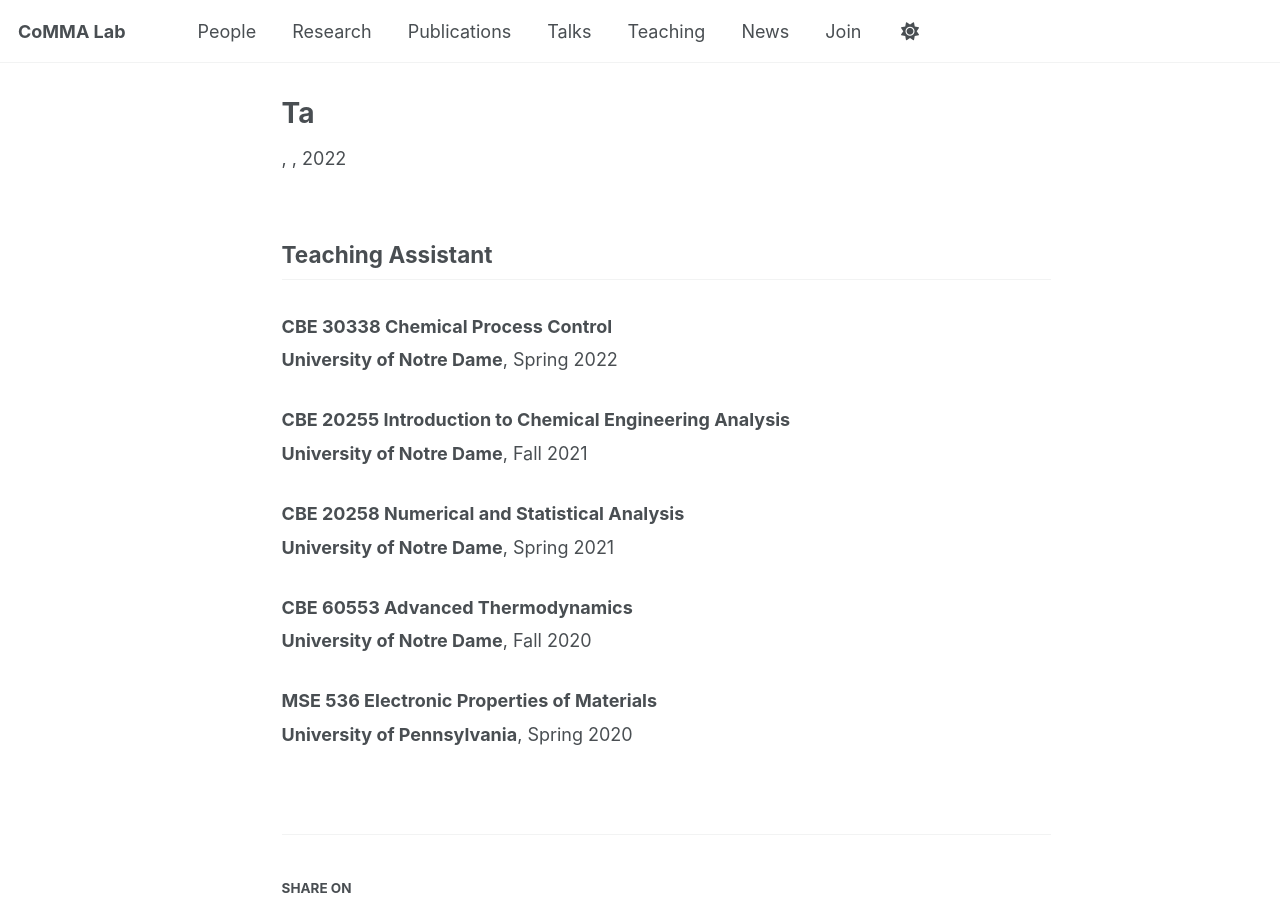
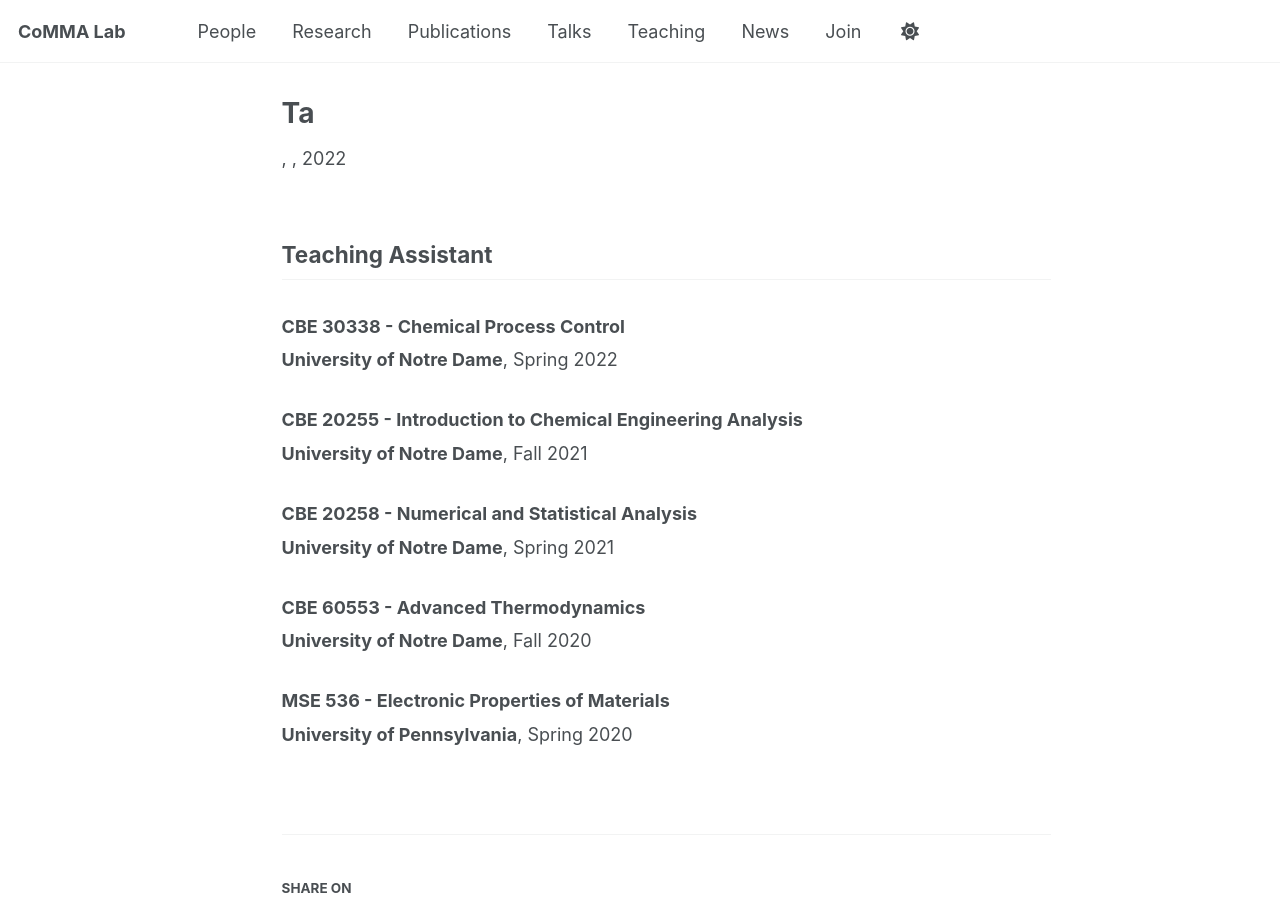
Before and after one commit to CoMMA-Wang-Lab/CoMMA-Wang-Lab.github.io, a Jekyll site: the page built from _teaching/ta.md, in a window 1280 px wide and 900 px high. Built offline with Jekyll 4.4.1, drawn with Linux system fonts in a browser that asks for light colours.

Commit message:
Update ta.md

```diff
--- a/_teaching/ta.md
+++ b/_teaching/ta.md
@@ -9,17 +9,17 @@ date: 2022-02-01
 
 ## Teaching Assistant
 
-### CBE 30338 Chemical Process Control
+### CBE 30338 - Chemical Process Control
 **University of Notre Dame**, Spring 2022
 
-### CBE 20255 Introduction to Chemical Engineering Analysis
+### CBE 20255 - Introduction to Chemical Engineering Analysis
 **University of Notre Dame**, Fall 2021
 
-### CBE 20258 Numerical and Statistical Analysis
+### CBE 20258 - Numerical and Statistical Analysis
 **University of Notre Dame**, Spring 2021
 
-### CBE 60553 Advanced Thermodynamics
+### CBE 60553 - Advanced Thermodynamics
 **University of Notre Dame**, Fall 2020
 
-### MSE 536 Electronic Properties of Materials
+### MSE 536 - Electronic Properties of Materials
 **University of Pennsylvania**, Spring 2020
```
